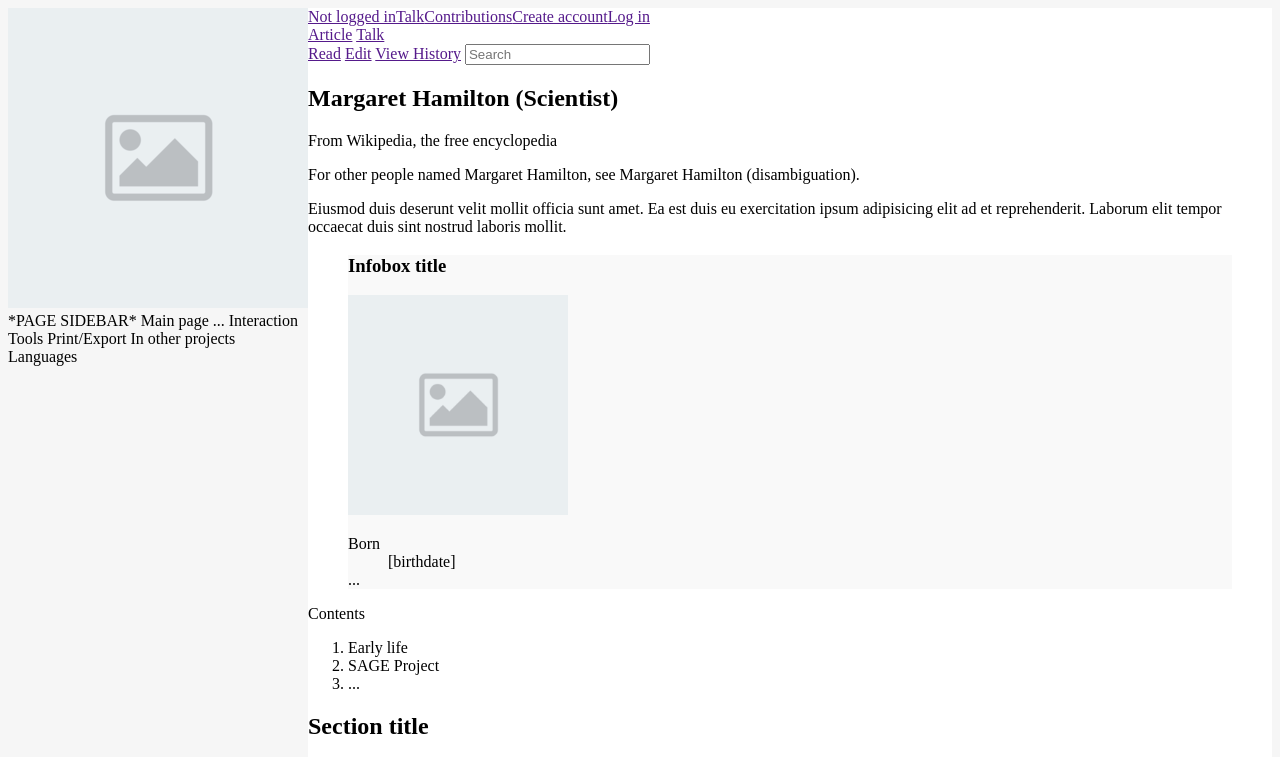
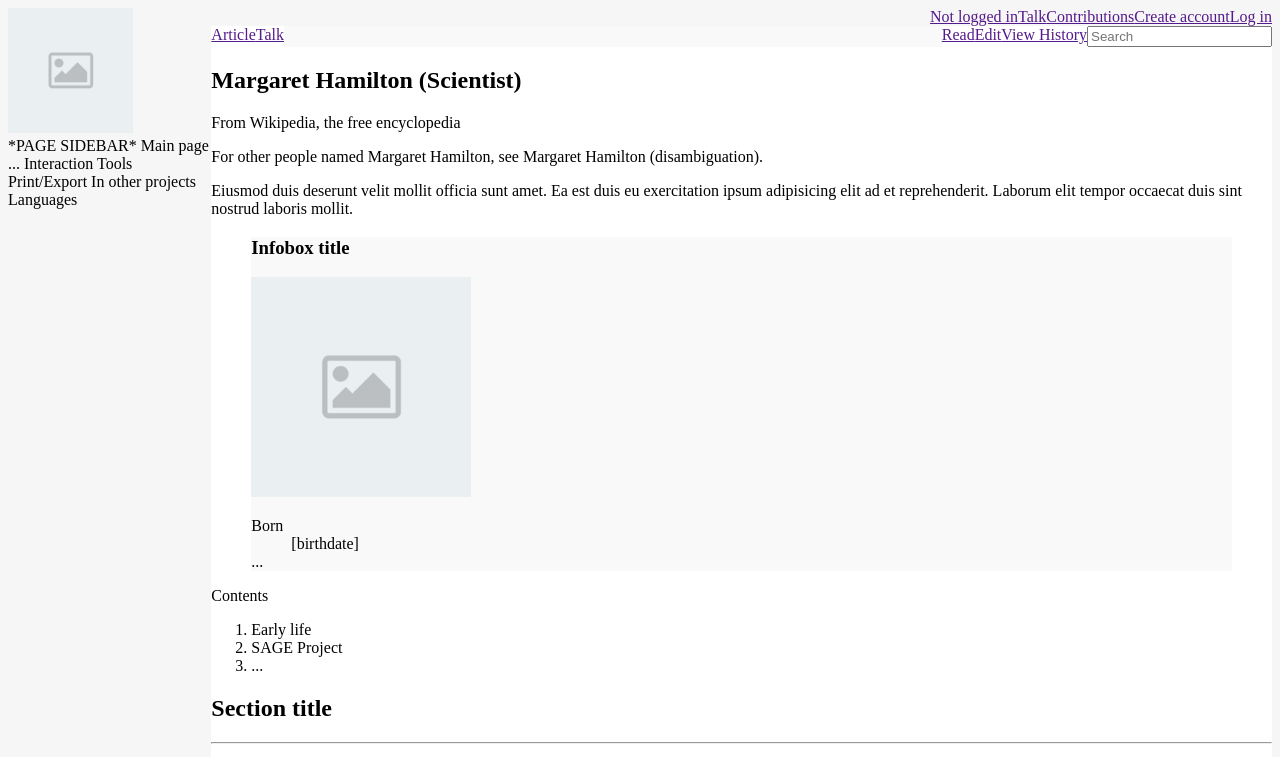
Before and after one commit to greenfox-zerda-lasers/GergoV, a plain HTML site: page week-02/wikipedia-page/index.html in a window 1280 px wide. Shown: the top 757 px of the page. Drawn offline with Linux system fonts and the light colour scheme.

Commit message:
Some detailing on page header and article header tabs done

```diff
--- a/week-02/wikipedia-page/index.html
+++ b/week-02/wikipedia-page/index.html
@@ -47,14 +47,18 @@
 
         <!-- == [ ARTICEL header with TABS ] == -->
         <nav class="article-tab-header">
-          <section class="article-tab-header-item-left">
+          <section>
             <a href="">Article</a>
             <a href="">Talk</a>
           </section>
-          <section class="article-tab-header-item-right">
+          <section class="article-tab-header-placeholder">
+          </section>
+          <section>
           <a href="">Read</a>
           <a href="">Edit</a>
           <a href="">View History</a>
+          </section>
+          <section class="article-tabarticle-tab-header-searchfield-bg">
           <input type="text" placeholder="Search"></input>
         </section>
         </nav>
@@ -98,6 +102,7 @@
           </ol>
         </aside>
         <!-- = [ Article InfoBox ] = [ *end* ] = -->
+
 
         <!-- = [ Article Section ] === -->
         <section>
--- a/week-02/wikipedia-page/style.css
+++ b/week-02/wikipedia-page/style.css
@@ -17,7 +17,6 @@
 
 main {
   order: 2;
-  background-color: white;
   display: flex;
   flex-wrap: wrap;
 }
@@ -26,20 +25,47 @@
   order: 1;
 }
 
+article {
+  background-color: white;
+}
+
 /* FORMATTING ELEMENTS */
 
 /* - Inside main */
 
 .page-header-toolbox {
   display: flex;
+  flex-grow: 1;
+  justify-content: flex-end;
 }
 
-.page-header-toolbox a {
+/* Article area */
 
+/* Article header tabs */
+
+.article-tab-header {
+  display: flex;
+  justify-content: space-between;
+  flex-wrap: wrap;
 }
 
-/* Article */
+.article-tab-header-placeholder {
+  flex-grow: 1;
+  background-color: #F9F9F9;
+}
 
+.article-tab-header-searchfield-bg {
+  flex-grow: 1;
+  background-color: #F9F9F9;
+}
+
+
+.article-tab-header section {
+  display: flex;
+  flex-wrap: nowrap;
+}
+
+/* Article content */
 .article-infobox {
   background-color: #F9F9F9;
 }
@@ -58,7 +84,7 @@
 }
 
 
-/* - Aside
+/* - Aside */
 
 .page-logo img {
   width: 125px;
```
Also changed, not shown: week-02/wikipedia-page/classes.html (+1 -2 lines).
